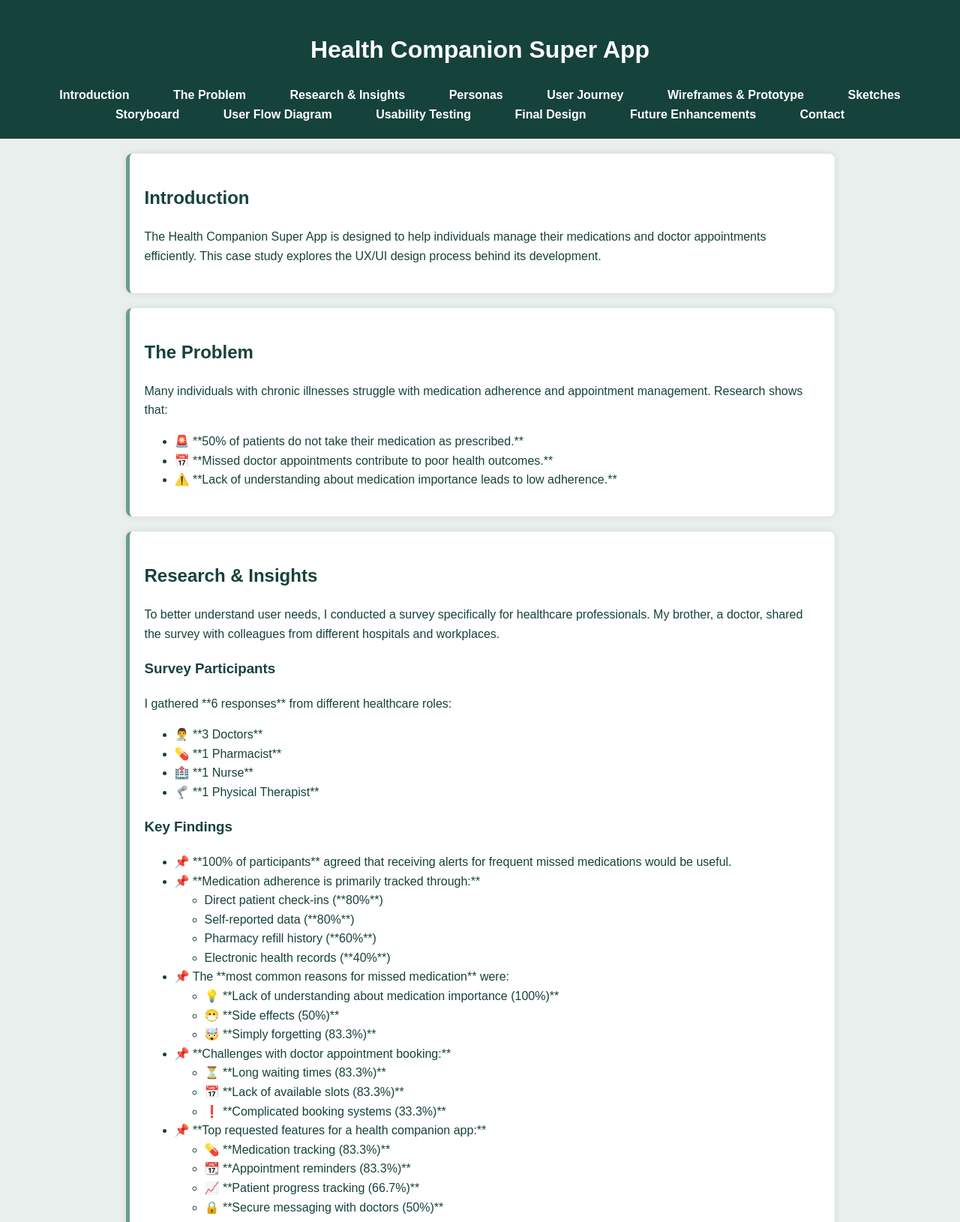
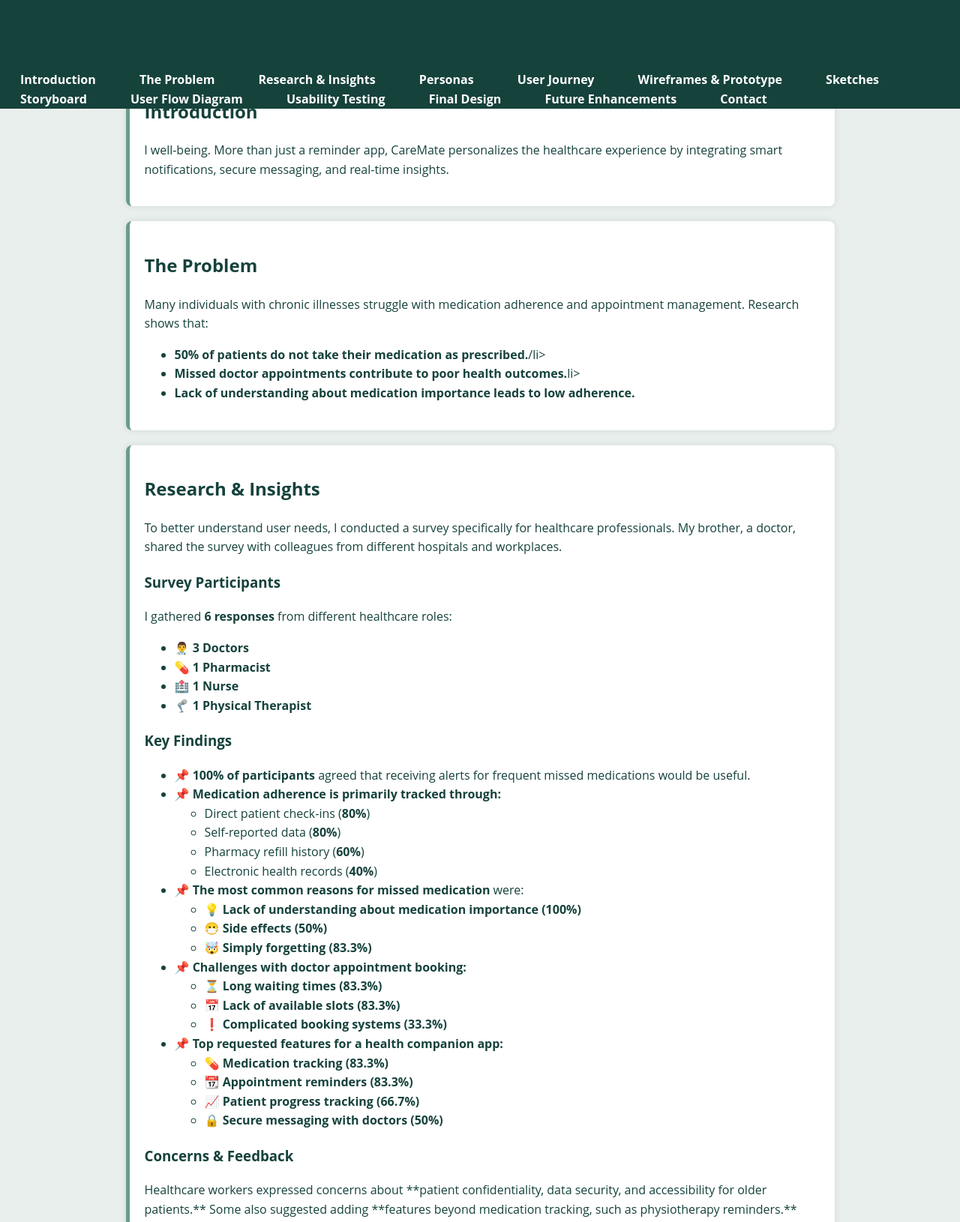
Before and after one commit to SarahDaccache/health-companion-case-study, a plain HTML site: page index.html in a window 1280 px wide. Shown: the top 1630 px of the page at 75% size. Drawn offline with Linux system fonts and the light colour scheme.

Commit message:
Fixed Styling

```diff
--- a/index.html
+++ b/index.html
@@ -3,12 +3,12 @@
 <head>
     <meta charset="UTF-8">
     <meta name="viewport" content="width=device-width, initial-scale=1.0">
-    <title>UX/UI Case Study - Health Companion</title>
+    <title>UX/UI Case Study - CareMate</title>
     <link rel="stylesheet" href="style.css">
 </head>
 <body>
     <header>
-        <h1>Health Companion Super App</h1>
+        <h1>CareMate: Your Personal Health Companion</h1>
         <nav>
             <a href="#introduction">Introduction</a>
             <a href="#problem">The Problem</a>
@@ -27,17 +27,16 @@
     </header>
 
     <section id="introduction">
-        <h2>Introduction</h2>
-        <p>The Health Companion Super App is designed to help individuals manage their medications and doctor appointments efficiently. This case study explores the UX/UI design process behind its development.</p>
+        <h2>Introduction</h2>l well-being. More than just a reminder app, CareMate personalizes the healthcare experience by integrating smart notifications, secure messaging, and real-time insights.</p>
     </section>
 
     <section id="problem">
         <h2>The Problem</h2>
         <p>Many individuals with chronic illnesses struggle with medication adherence and appointment management. Research shows that:</p>
         <ul>
-            <li>🚨 **50% of patients do not take their medication as prescribed.**</li>
-            <li>📅 **Missed doctor appointments contribute to poor health outcomes.**</li>
-            <li>⚠️ **Lack of understanding about medication importance leads to low adherence.**</li>
+            <li><strong>50% of patients do not take their medication as prescribed.</strong>/li>
+            <li><strong>Missed doctor appointments contribute to poor health outcomes.</strong>li>
+            <li><strong>Lack of understanding about medication importance leads to low adherence.</strong></li>
         </ul>
     </section>
 
@@ -46,45 +45,45 @@
         <p>To better understand user needs, I conducted a survey specifically for healthcare professionals. My brother, a doctor, shared the survey with colleagues from different hospitals and workplaces.</p>
 
         <h3>Survey Participants</h3>
-        <p>I gathered **6 responses** from different healthcare roles:</p>
+        <p>I gathered <strong>6 responses</strong> from different healthcare roles:</p>
         <ul>
-            <li>👨‍⚕️ **3 Doctors**</li>
-            <li>💊 **1 Pharmacist**</li>
-            <li>🏥 **1 Nurse**</li>
-            <li>🦿 **1 Physical Therapist**</li>
+            <li>👨‍⚕️ <strong>3 Doctors</strong></li>
+            <li>💊 <strong>1 Pharmacist</strong></li>
+            <li>🏥 <strong>1 Nurse</strong></li>
+            <li>🦿 <strong>1 Physical Therapist</strong></li>
         </ul>
 
         <h3>Key Findings</h3>
         <ul>
-            <li>📌 **100% of participants** agreed that receiving alerts for frequent missed medications would be useful.</li>
-            <li>📌 **Medication adherence is primarily tracked through:**
+            <li>📌 <strong>100% of participants</strong> agreed that receiving alerts for frequent missed medications would be useful.</li>
+            <li>📌 <strong>Medication adherence is primarily tracked through:</strong>
                 <ul>
-                    <li>Direct patient check-ins (**80%**)</li>
-                    <li>Self-reported data (**80%**)</li>
-                    <li>Pharmacy refill history (**60%**)</li>
-                    <li>Electronic health records (**40%**)</li>
+                    <li>Direct patient check-ins (<strong>80%</strong>)</li>
+                    <li>Self-reported data (<strong>80%</strong>)</li>
+                    <li>Pharmacy refill history (<strong>60%</strong>)</li>
+                    <li>Electronic health records (<strong>40%</strong>)</li>
                 </ul>
             </li>
-            <li>📌 The **most common reasons for missed medication** were:
+            <li>📌 <strong>The most common reasons for missed medication</strong> were:
                 <ul>
-                    <li>💡 **Lack of understanding about medication importance (100%)**</li>
-                    <li>😷 **Side effects (50%)**</li>
-                    <li>🤯 **Simply forgetting (83.3%)**</li>
+                    <li>💡 <strong>Lack of understanding about medication importance (100%)</strong></li>
+                    <li>😷 <strong>Side effects (50%)</strong></li>
+                    <li>🤯 <strong>Simply forgetting (83.3%)</strong></li>
                 </ul>
             </li>
-            <li>📌 **Challenges with doctor appointment booking:**
+            <li>📌 <strong>Challenges with doctor appointment booking:</strong>
                 <ul>
-                    <li>⏳ **Long waiting times (83.3%)**</li>
-                    <li>📅 **Lack of available slots (83.3%)**</li>
-                    <li>❗ **Complicated booking systems (33.3%)**</li>
+                    <li>⏳ <strong>Long waiting times (83.3%)</strong></li>
+                    <li>📅 <strong>Lack of available slots (83.3%)</strong></li>
+                    <li>❗ <strong>Complicated booking systems (33.3%)</strong></li>
                 </ul>
             </li>
-            <li>📌 **Top requested features for a health companion app:**
+            <li>📌 <strong>Top requested features for a health companion app:</strong>
                 <ul>
-                    <li>💊 **Medication tracking (83.3%)**</li>
-                    <li>📆 **Appointment reminders (83.3%)**</li>
-                    <li>📈 **Patient progress tracking (66.7%)**</li>
-                    <li>🔒 **Secure messaging with doctors (50%)**</li>
+                    <li>💊 <strong>Medication tracking (83.3%)</strong></li>
+                    <li>📆 <strong>Appointment reminders (83.3%)</strong></li>
+                    <li>📈 <strong>Patient progress tracking (66.7%)</strong></li>
+                    <li>🔒 <strong>Secure messaging with doctors (50%)</strong></li>
                 </ul>
             </li>
         </ul>
@@ -107,10 +106,10 @@
     <section id="personas">
         <h2>User Personas</h2>
         <p>We created personas to represent different user types:</p>
-        <img src="images/persona1.png" alt="User Personas">
-        <img src="images/persona2.png" alt="User Personas">
-        <img src="images/persona3.png" alt="User Personas">
-        <img src="images/persona4.png" alt="User Personas">
+        <img src="images/Persona1.png" alt="User Personas">
+        <img src="images/Persona2.png" alt="User Personas">
+        <img src="images/Persona3.png" alt="User Personas">
+        <img src="images/Persona4.png" alt="User Personas">
     </section>
 
     <section id="journey">
@@ -165,7 +164,7 @@
         </div>
 
         <h3>Typography</h3>
-        <p>The selected typography balances **modern readability and accessibility.** I used:</p>
+        <p>The selected typography balances <strong>modern readability and accessibility.</strong> I used:</p>
         <ul>
             <li><strong>Body Text & Headers:</strong> Arial, sans-serif</li>
             <li><strong>Alternative Option:</strong> Open Sans or Nunito for a softer look</li>
@@ -173,9 +172,9 @@
 
         <h3>Design Considerations</h3>
         <ul>
-            <li>✅ **High Contrast:** Ensures readability for all users.</li>
-            <li>✅ **Accessible Colors:** Compliant with WCAG color contrast standards.</li>
-            <li>✅ **Minimalist Aesthetic:** Clean, professional, and healthcare-friendly.</li>
+            <li>✅ <strong>High Contrast:</strong> Ensures readability for all users.</li>
+            <li>✅ <strong>Accessible Colors:</strong> Compliant with WCAG color contrast standards.</li>
+            <li>✅ <strong>Minimalist Aesthetic:</strong> Clean, professional, and healthcare-friendly.</li>
         </ul>
     </section>
 
@@ -186,13 +185,11 @@
         <h2>Usability Testing & Iterations</h2>
         <p>We conducted usability tests with target users and found:</p>
         <ul>
-            <li>🔴 **Too many notifications** → Added smart reminders.</li>
-            <li>🔴 **Elderly users struggled with small buttons** → Improved accessibility.</li>
-            <li>🔴 **Doctors needed simplified insights** → Created a quick-view dashboard.</li>
+            <li>🔴 <strong>Too many notifications</strong> → Added smart reminders.</li>
+            <li>🔴 <strong>Elderly users struggled with small buttons</strong> → Improved accessibility.</li>
+            <li>🔴 <strong>Doctors needed simplified insights</strong> → Created a quick-view dashboard.</li>
         </ul>
     </section>
-
-
 
     <section id="final-design">
         <h2>Final Design & Visual System</h2>
@@ -202,19 +199,19 @@
     <section id="future">
         <h2>Future Enhancements & Key Takeaways</h2>
         <ul>
-            <li>💡 **AI-driven reminders** for more personalized scheduling.</li>
-            <li>💡 **Wearable device integration** for real-time tracking.</li>
-            <li>💡 **Multi-language support** for global accessibility.</li>
+            <li>💡 <strong>AI-driven reminders</strong> for more personalized scheduling.</li>
+            <li>💡 <strong>Wearable device integration</strong> for real-time tracking.</li>
+            <li>💡 <strong>Multi-language support</strong> for global accessibility.</li>
         </ul>
     </section>
 
     <section id="contact">
         <h2>Contact</h2>
-        <p>For feedback or questions, email us at <a href="mailto:contact@healthcompanion.com">contact@healthcompanion.com</a></p>
+        <p>For feedback or questions, email us at <a href="mailto:contact@caremate.com">contact@caremate.com</a></p>
     </section>
 
     <footer>
-        <p>© 2025 UX/UI Case Study - Health Companion</p>
+        <p>© 2025 UX/UI Case Study - CareMate</p>
     </footer>
 </body>
 </html>
--- a/style.css
+++ b/style.css
@@ -1,6 +1,6 @@
 /* General Styles */
 body {
-    font-family: 'Arial', sans-serif;
+    font-family: 'Open Sans', sans-serif;
     line-height: 1.6;
     margin: 0;
     padding: 0;
@@ -10,11 +10,17 @@ body {
 
 /* Header Styles */
 header {
+    position: fixed;
+    width: 100%;
+    top: 0;
+    left: 0;
     background: #16423C;
-    color: white;
-    padding: 20px;
-    text-align: center;
+    z-index: 1000;
 }
+body {
+    padding-top: 70px;
+}
+
 
 nav {
     margin-top: 10px;
@@ -69,6 +75,12 @@ img {
     margin: 10px auto;
     border-radius: 10px;
 }
+
+img:hover {
+    transform: scale(1.05);
+    transition: 0.3s;
+}
+
 
 /* Footer Styles */
 footer {
```
